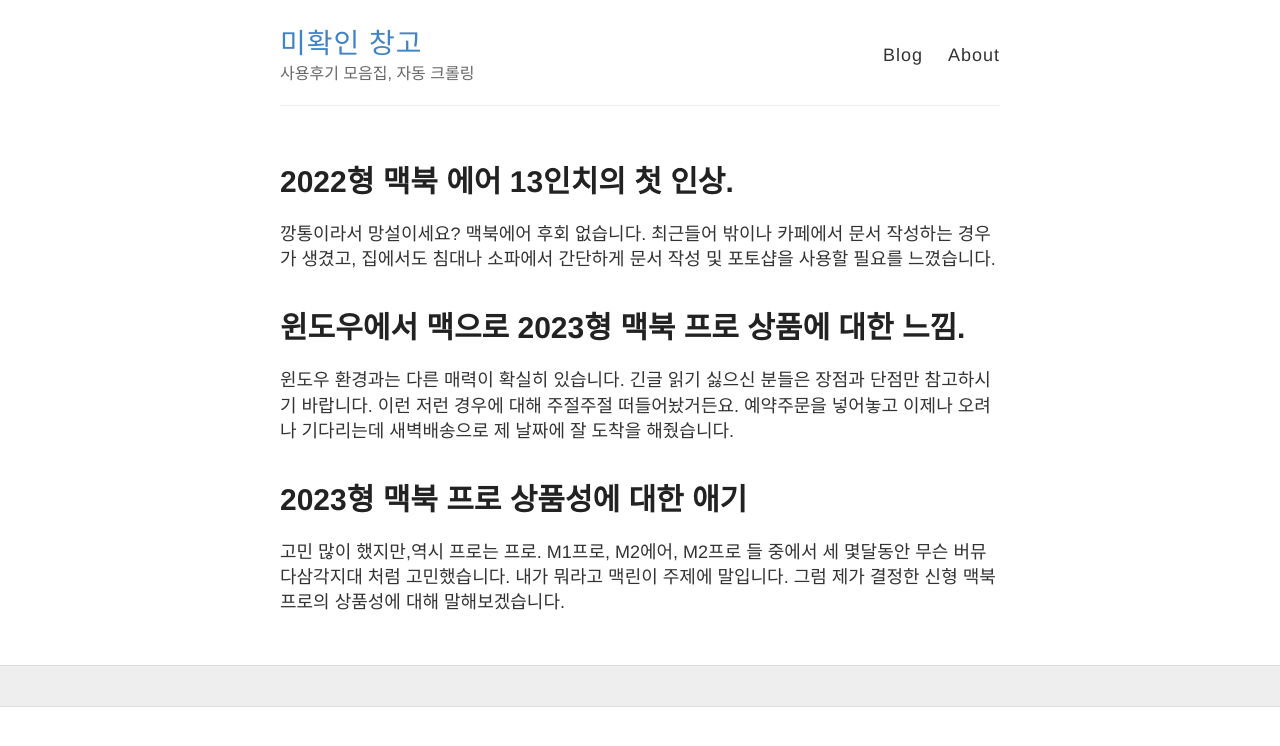
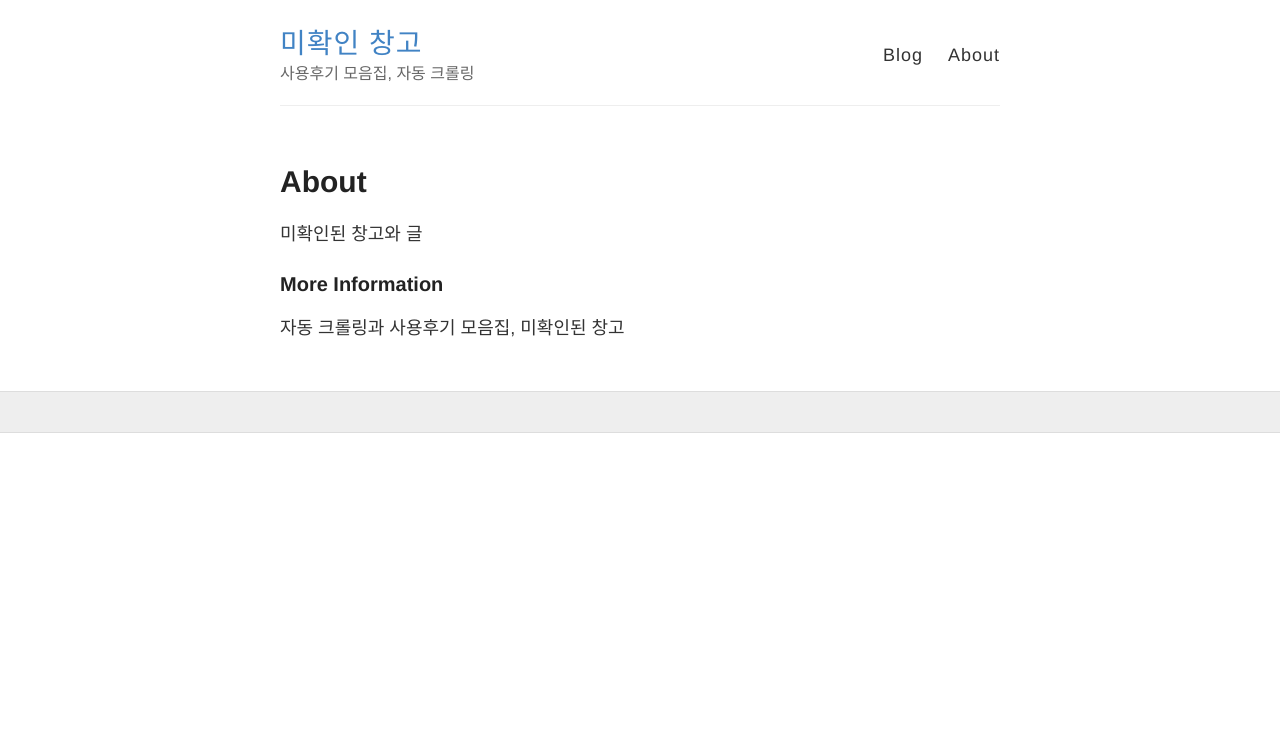
Before and after one commit to repo6/repo6.github.io, a Jekyll site: the page built from about.md, in a window 1280 px wide. Shown: the top 746 px of the page. Built offline with Jekyll 4.4.1, drawn with Linux system fonts in a browser that asks for light colours.

Commit message:
edit page

```diff
--- a/_layouts/default.html
+++ b/_layouts/default.html
@@ -44,41 +44,7 @@
     </div>
 
     <div id="main" role="main" class="container">
-      <div lass="posts">
-          <article class="post">
-
-            <h1><a href="/3/">2022형 맥북 에어 13인치의 첫 인상.</a></h1>
-
-            <div class="entry">
-              <p>깡통이라서 망설이세요? 맥북에어 후회 없습니다.
-      최근들어 밖이나 카페에서 문서 작성하는 경우가 생겼고, 집에서도 침대나 소파에서 간단하게 문서 작성 및 포토샵을 사용할 필요를 느꼈습니다.</p>
-            </div>
-
-          </article>
-
-          <article class="post">
-
-            <h1><a href="/2/">윈도우에서 맥으로 2023형 맥북 프로 상품에 대한 느낌.</a></h1>
-
-            <div class="entry">
-              <p>윈도우 환경과는 다른 매력이 확실히 있습니다. 긴글 읽기 싫으신 분들은 장점과 단점만 참고하시기 바랍니다. 이런 저런 경우에 대해 주절주절 떠들어놨거든요. 예약주문을 넣어놓고 이제나 오려나 기다리는데 새벽배송으로 제 날짜에 잘 도착을 해줬습니다.</p>
-            </div>
-
-          </article>
-
-          <article class="post">
-
-            <h1><a href="/1/">2023형 맥북 프로 상품성에 대한 애기</a></h1>
-
-            <div class="entry">
-              <p>고민 많이 했지만,역시 프로는 프로. M1프로, M2에어, M2프로 들 중에서 세 몇달동안 무슨 버뮤다삼각지대 처럼 고민했습니다. 내가 뭐라고 맥린이 주제에 말입니다.
-      그럼 제가 결정한 신형 맥북 프로의 상품성에 대해 말해보겠습니다.</p>
-            </div>
-
-          </article>
-
-      </div>
-
+      {{ content }}
     </div>
 
     <div class="wrapper-footer">
```
